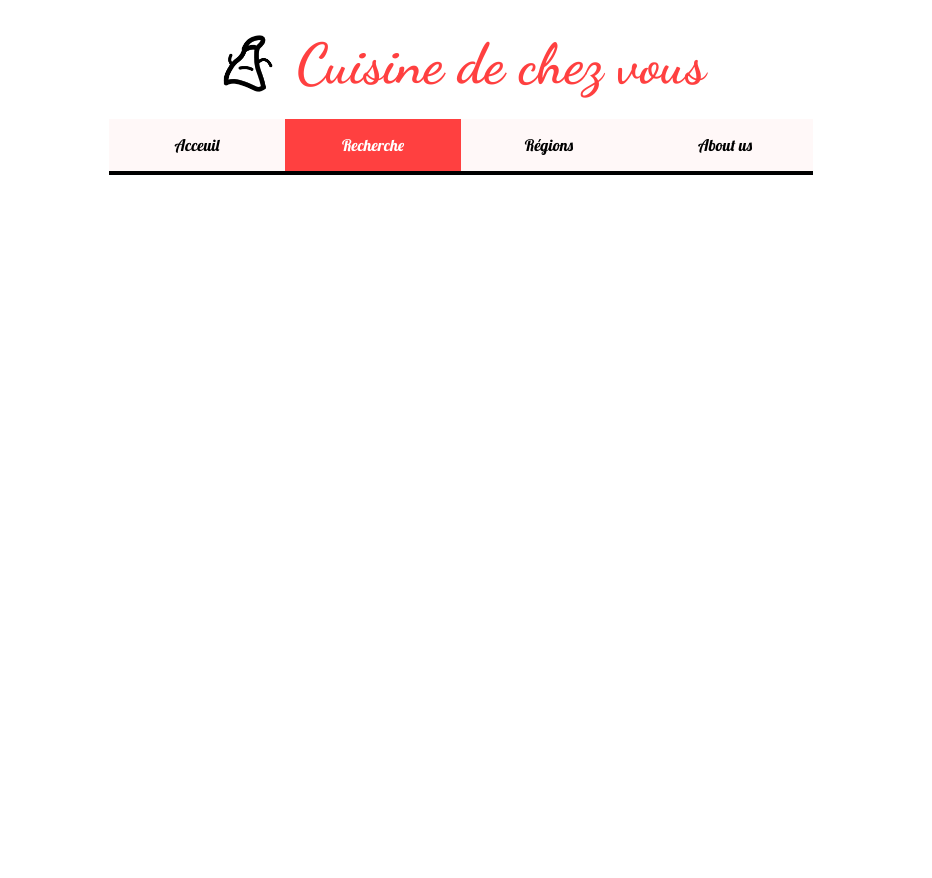
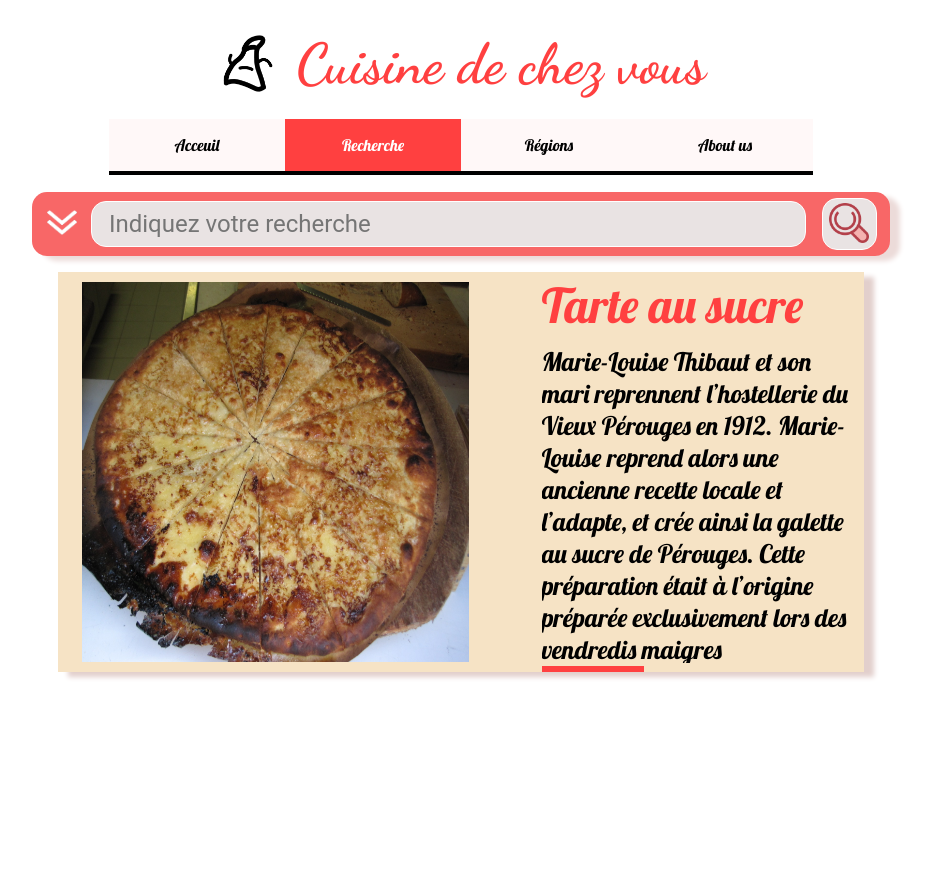
Before and after one commit to Thomas-aub/Cuisine-de-chez-vous, a PHP site: page /recherche.html in a window 1280 px wide. Shown: the top 878 px of the page, without its empty margins (187-1119 px from the left). Before the commit the page ends 175 px from the top, so only its background shows below. Run offline with PHP 8.4, Linux system fonts and the light colour scheme.

Commit message:
Commit n°9999999 parce que ca veut jamais marcher JE DETESTE GIT git add .git add .git add .!

```diff
--- a/css/recherche.css
+++ b/css/recherche.css
@@ -107,97 +107,185 @@ header{
     /* FIN HEADER */
 
 
+/* BODY */
+body {
+    width: 100%;
+    height: 100%;
+}
+
+/* BARRE DE RECHERCHE */
 
 
-    /* TEST CARROSEL */
+#barreRecherche{
+    border-radius: 15px;
+    width:67%;
+    display:flex;
+    flex-wrap: wrap;
+    margin: 0 auto;
+    flex-direction: column;
+    margin-top: 12em;
+}
+
+.barre1{
+    padding: 1%;
+    background-color: #f86767;
+    border-radius: 15px;
+    display:flex;
+    align-items: center;
+    box-shadow: 10px 5px 5px #ecdbd9;
+}
+
+#recherche {
+    width: 100%;
+    display: flex;
+}
+
+.loupe {
+    padding-left: 6px;
+    padding-right: 7px;
+    border: 1px solid white;
+    border-radius:15px;
+    background: #e9e3e3;
+}
+
+.search {
+    height:40px;
+    width:40px;
+}
+
+.fleche {
+    height:25px;
+    width:30px;
+}
+
+.input-recherche{
+    padding-left: 2%;
+    padding-top: 1%;
+    padding-bottom: 1%;
+    font-size: 1.5em;
+    font-family: "Roboto";
+    border: 1px solid white;
+    background: #e9e3e3;
+    border-radius:15px;
+    height: 100%;
+    width: 85%;
+    margin: 3px 2% 3px 1%;
+}
+
+#bar{
+    margin-top: 4.7em;
+    display: none;
+    border-radius: 15px;
+    flex-wrap: wrap;
+    align-content: center;
+    background: #e9e3e3;
+    position: absolute;
+}
+
+.choice{
+    font-size: 1.5em;
+    font-family: "Lobster";
+    border:3px solid grey;
+    border-radius: 15px;
+    background-color: #cec5c5;
+    cursor:pointer;
+    margin: 6px;
+    margin-right: 8px;
+}
+button{
+    cursor:pointer;
+}
+form > button,form > input{
+    border:none;
+    background-color: transparent;
+}
+.input-recherche,.input-recherche:focus{
+    height:100%;
+    outline:none;
+}
 
 
-      .items {
-        position: absolute;
-        top: 50%;
-        left: 50%;
-        transform: translate(-50%, -50%);
-        user-select: none;
+    /* FIN BARRE DE RECHERCHE */
+
+/* MIDDLE */
+
+.middle {
+  margin: 0 auto;
+  width: 63vw;
+  height: 100vw;
+  display: flex;
+  flex-direction: column;
 }
 
-      .items .item {
-        position: absolute;
-        top: 50%;
-        left: 50%;
-        transform: translate(-50%, -50%);
-        width: 250px;
-        height: 250px;
-        border-radius: 50%;
-        overflow: hidden;
-        transition: all 300ms ease-in-out;
-        z-index: -1;
-        opacity: 0;
+/* RECETTE BOX */
+
+.recette-box {
+    margin-top: 2%;
+    width: 100%;
+    box-sizing: border-box;
+
 }
 
-      .item img {
+.recette-container {
+    display: flex;
+    height: 400px;
     width: 100%;
-        height: 100%;
-        object-fit: cover;
+    box-sizing: border-box;
+    margin-bottom: 70px;
+    background: #f6e3c5;
+    box-shadow: 10px 5px 5px #e2cfcc;
+}
+.recette-img {
+    box-sizing: border-box;
+    width: 60%;
+    margin-bottom: 10px;
+    margin-top: 10px;
 }
 
-      .item.active {
-        opacity: 1;
-        z-index: 99;
-        box-shadow: 0px 0px 105px -35px rgba(0, 0, 0, 0.75);
+.recette-img-shape{
+    margin-left: 5%;
+    height: 100%;
+    max-width: 80%;
 }
 
-      .item.prev {
-        z-index: 2;
-        opacity: 0.25;
-        transform: translate(-125%, -50%);
+.recette-info {
+    display: flex;
+    flex-direction: column;
+    width: 40%;
+    height: auto;
 }
 
-      .item.next {
-        z-index: 2;
-        opacity: 0.25;
-        transform: translate(25%, -50%);
+.recette-title{
+    margin-top: 3px;
+    box-sizing: border-box;
+    height: 70px;
+    font-family: "Lobster";
+    font-size: 3em;
+    color: #ff4040;
 }
 
-      .items .button-container {
-        position: absolute;
-        top: 50%;
-        left: 50%;
-        transform: translate(-50%, -50%);
-        width: 275px;
-        z-index: 100;
+.recette-desc{
+
+    overflow:hidden;
+    box-sizing: border-box;
+    height: 318px;
+    padding-right: 2%;
+    margin-bottom: 1%;
+    font-family: "Lobster";
+    font-size: 1.6em;
+}
+.recette-stick{
+    margin-bottom: -30px;
+    width: 30%;
+    background-color: #ff4040;
+    border: 3px solid #ff4040;
+
 }
 
-      .button-container .button {
-        color: #fff;
-        font-size: 32px;
-        cursor: pointer;
-        position: relative;
-        opacity: 0.75;
-        transition: all 300ms ease-in-out;
-      }
 
-      .button-container .button:hover {
-        opacity: 1;
-      }
+    /* FIN RECETTE BOX */
 
-      .button-container .button:before {
-        content: "";
-        position: absolute;
-        top: 50%;
-        left: 50%;
-        transform: translate(-50%, -50%);
-        width: 50px;
-        height: 50px;
-        background-color: rgba(0, 0, 0, 1);
-        border-radius: 50%;
-        z-index: -99;
-      }
 
-      .button-container .button:nth-child(1) {
-        float: left;
-      }
+  /* FIN MIDDLE */
 
-      .button-container .button:nth-child(2) {
-        float: right;
-      }
-    /* FIN TEST CARROSEL */
+  /* FIN BODY */
--- /dev/null
+++ b/js/main.js
@@ -0,0 +1,43 @@
+/* Evenement clic sur la fleche déroulante */
+
+let bouton = document.getElementById("choix");
+let divChoix = document.getElementById("bar");
+
+bouton.addEventListener("click", () => {
+    if(getComputedStyle(divChoix).display != "none"){
+        divChoix.style.display = "none";
+    } else {
+        divChoix.style.display = "flex";
+    }
+})
+
+/* Evenement choix des filtres pour la recherche */
+
+let tableau = [];
+let x=0;
+
+for(let i=0;i<6;i++){
+    let boutonv2 = document.getElementsByClassName("choice")[x];
+
+    boutonv2.addEventListener("click", () => {
+        if(boutonv2.style.border=="3px solid red"){
+            let pos = tableau.indexOf(boutonv2.name);
+            tableau.splice(pos, 1);
+            boutonv2.style.border="3px solid grey";
+            boutonv2.style.background="#cec5c5";
+            boutonv2.style.color="black";
+            console.log(tableau.length);
+        }else{
+            tableau.push(boutonv2.name);
+            console.log(tableau.length);
+            boutonv2.style.border="3px solid red";
+            boutonv2.style.background="#ff4040";
+            boutonv2.style.color="white";
+        }
+    })
+    x=x+1;
+}
+
+document.getElementById("recherche").addEventListener("submit",function(e) {
+    console.log(tableau);
+});
--- a/recherche.html
+++ b/recherche.html
@@ -24,8 +24,54 @@
 
         </div>
         <!-- FIN DU MENU FIX -->
+
     </header>
 
     <body>
+        <!-- BARRE DE RECHERCHE -->
+        <div id="barreRecherche">
+            <div class="barre1">
+                <form id="recherche">
+                    <button  id="choix" type="button"  value="on/off" ><img class="fleche" src="asset/fleche.png" alt="Defilement"></button>
+                    <input class="input-recherche" type="search" name="s" placeholder="Indiquez votre recherche" required >
+                    <button class="loupe" type="submit" value="Rechercher"><img class="search " src="asset/loupe.png" alt="BarreDeRecherche"></button>
+            </div>
+            <div id="bar">
+                <button type="button" class="choice" name="SP" >Sans Porc</button>
+                <button  type="button" class="choice" name="SG" >Sans Glutène</button>
+                <button  type="button" class="choice" name="SL" >Sans Lactose</button>
+                <button  type="button" class="choice" name="SA" >Sans Arrachide</button>
+                <button  type="button" class="choice" name="VG" >Végétarien</button>
+                <button  type="button" class="choice" name="VT" >Végétalien</button>
+                </form>
+            </div>
+        </div>
+        <script src="js/main.js"></script>
+        <!-- FIN BARRE DE RECHERCHE -->
+
+        <div class="middle">
+            <div class="recette-box">
+                <div class="recette-container">
+                    <div class="recette-img">
+                        <img class="recette-img-shape" src="./asset/exemple/tarte.jpg" alt="" />
+                    </div>
+                    <div class="recette-info">
+                        <div class="recette-title">
+                            Tarte au sucre
+                        </div>
+                        <div class="recette-desc">
+                            Marie-Louise Thibaut et son mari reprennent
+		                    l’hostellerie du Vieux Pérouges en 1912. Marie-Louise
+		                    reprend alors une ancienne recette locale et l’adapte,
+		                    et crée ainsi la galette au sucre de Pérouges.
+		                    Cette préparation était à l’origine préparée
+		                    exclusivement lors des vendredis maigres
+
+                        </div>
+                        <div class="recette-stick"></div>
+                    </div>
+                </div>
+            </div>
+        </div>
     </body>
 </html>
```
Also changed, not shown: css/style.css (+14 -2 lines), asset/exemple/tarte.jpg (added), asset/fleche.png (added), asset/loupe.png (added), index.html (line endings or trailing spaces). Lines whose indentation alone changed are shown as unchanged.
